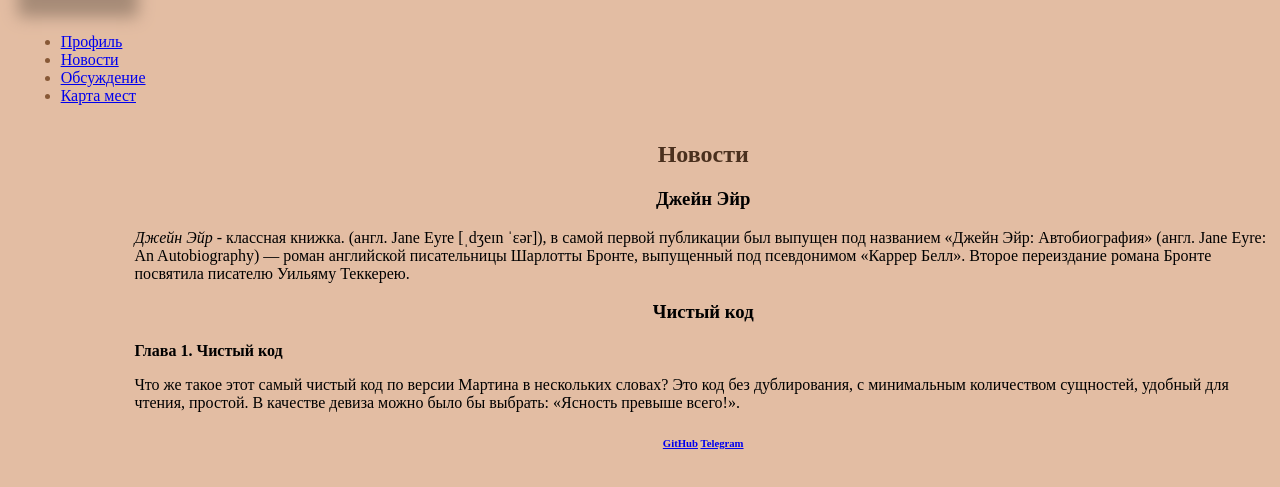
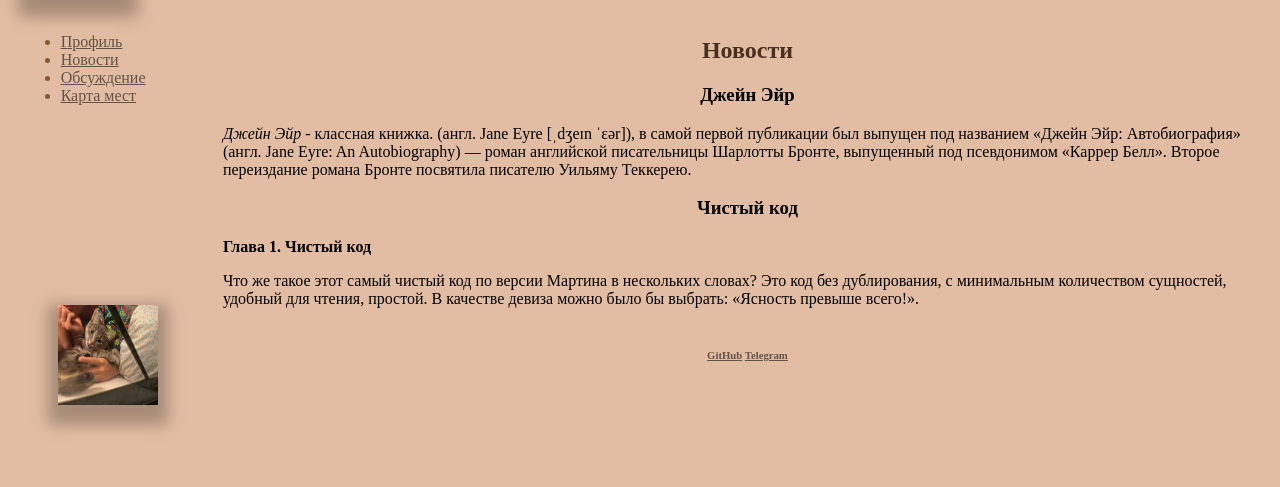
Before and after one commit to luck-o-o-luck/book-club-web, a plain HTML site: page index.html in a window 1280 px wide. Shown: the part 131-618 px from the top of the page. Drawn offline with Linux system fonts and the light colour scheme.

Commit message:
don lab-2

```diff
--- /dev/null
+++ b/colors.css
@@ -0,0 +1,19 @@
+body {
+    background-color: #E3BDA3;
+}
+
+.header-color {
+    color: #63412A;
+}
+
+.nav-color {
+    color: #875836;
+}
+
+.based-header-color {
+    color: #4A301E;
+}
+
+A.tag {
+    color: #635348
+}
--- a/index.html
+++ b/index.html
@@ -6,6 +6,7 @@
     <meta name="author" content="Васютинская Ксения">
     <title>Главная страница</title>
     <link rel="stylesheet" href="style.css" type="text/css">
+    <link rel="stylesheet" href="colors.css" type="text/css">
 </head>
 
 <body>
@@ -15,16 +16,18 @@
     <h1 align="center">Книжный клуб</h1>
 </div>
 
-<ul class="nav">
-    <li><a href="#">Профиль</a></li>
-    <li><a href="#" target="_self">Новости</a></li>
-    <li><a href="#">Обсуждение</a></li>
-    <li><a href="#">Карта мест</a></li>
-</ul>
+<div class="nav">
+    <ul>
+    <li><a href="#" class="tag">Профиль</a></li>
+    <li><a href="#" target="_self" class="tag">Новости</a></li>
+    <li><a href="#" class="tag">Обсуждение</a></li>
+    <li><a href="#" class="tag">Карта мест</a></li>
+    </ul>
+</div>
 
 <div class="based">
 <main>
-    <div class="based-header">
+    <div class="based-header-color">
     <header><h2 align="center">Новости</h2></header>
     </div>
 
@@ -44,10 +47,11 @@
     </section>
 </main>
 
-<footer>
+<footer class="footer">
+    <img class="img-nav" src="img/kit.jpg" alt="img">
     <h6 align="center">
-        <a href="https://github.com/luck-o-o-luck" target="_blank" rel="noopener">GitHub</a>
-        <a href="https://tlgg.ru/@luck_0_0_luck" target="_blank" rel="noopener">Telegram</a>
+        <a href="https://github.com/luck-o-o-luck" target="_blank" rel="noopener" class="tag">GitHub</a>
+        <a href="https://tlgg.ru/@luck_0_0_luck" target="_blank" rel="noopener" class="tag">Telegram</a>
     </h6>
 </footer>
     </div>
--- a/style.css
+++ b/style.css
@@ -1,7 +1,3 @@
-body {
-    background-color: #E3BDA3;
-}
-
 .logo {
     height: 100px;
     width: 100px;
@@ -18,16 +14,30 @@ body {
 .nav {
     color: #875836;
     float: left;
-    width: 10%;
     margin-left: 1%;
+    flex-direction: column;
+    display: flex;
+    align-content: space-around
 }
 
 .based {
     float:right;
-    width:90%;
+    width:83%;
     display: inline-block;
 }
 
-.based-header {
-    color: #4A301E;
+.img-nav {
+    height: 100px;
+    width: 100px;
+    margin: 20px;
+    background: #000;
+    box-shadow: 0px 10px 15px 10px #A68B77;
+    position: absolute;
+    left: 3%;
 }
+
+.footer {
+    display: flex;
+    justify-content: center;
+    align-items: center;
+}
```
Also changed, not shown: img/kit.jpg (added).
